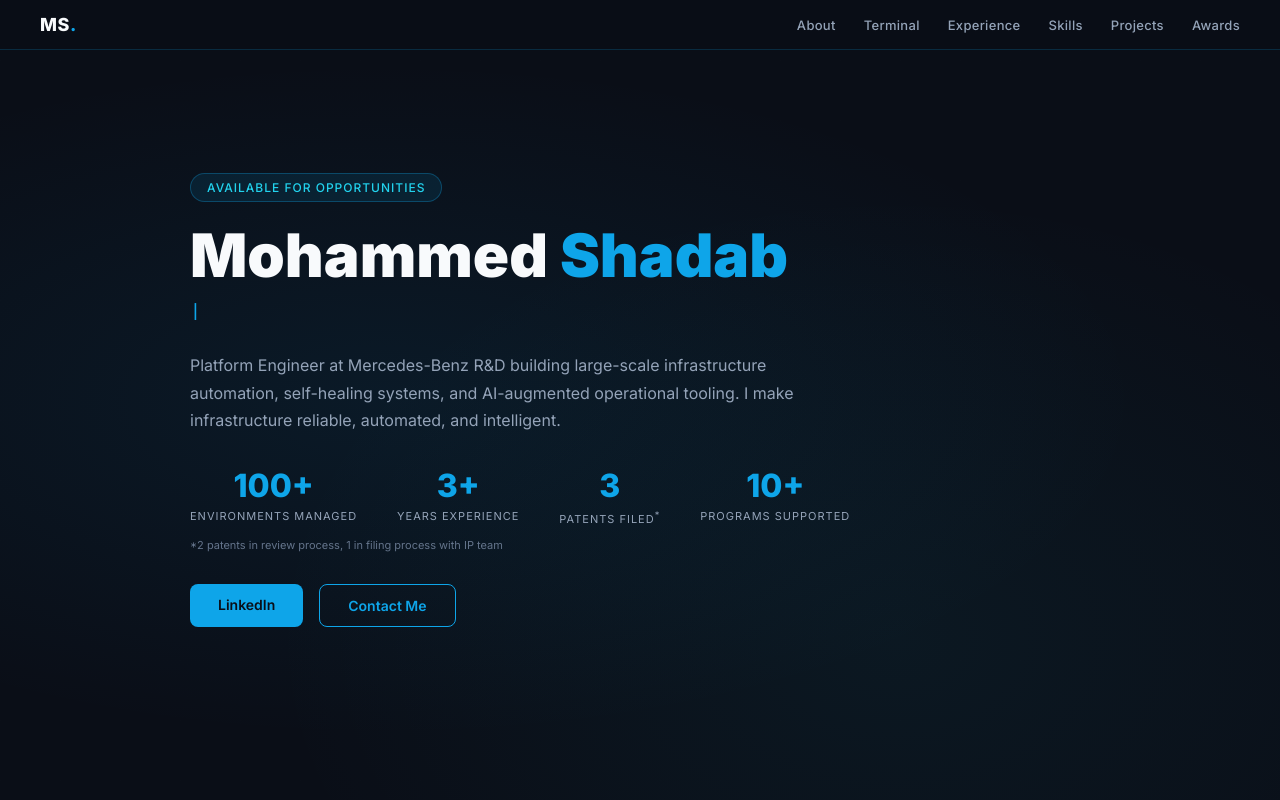
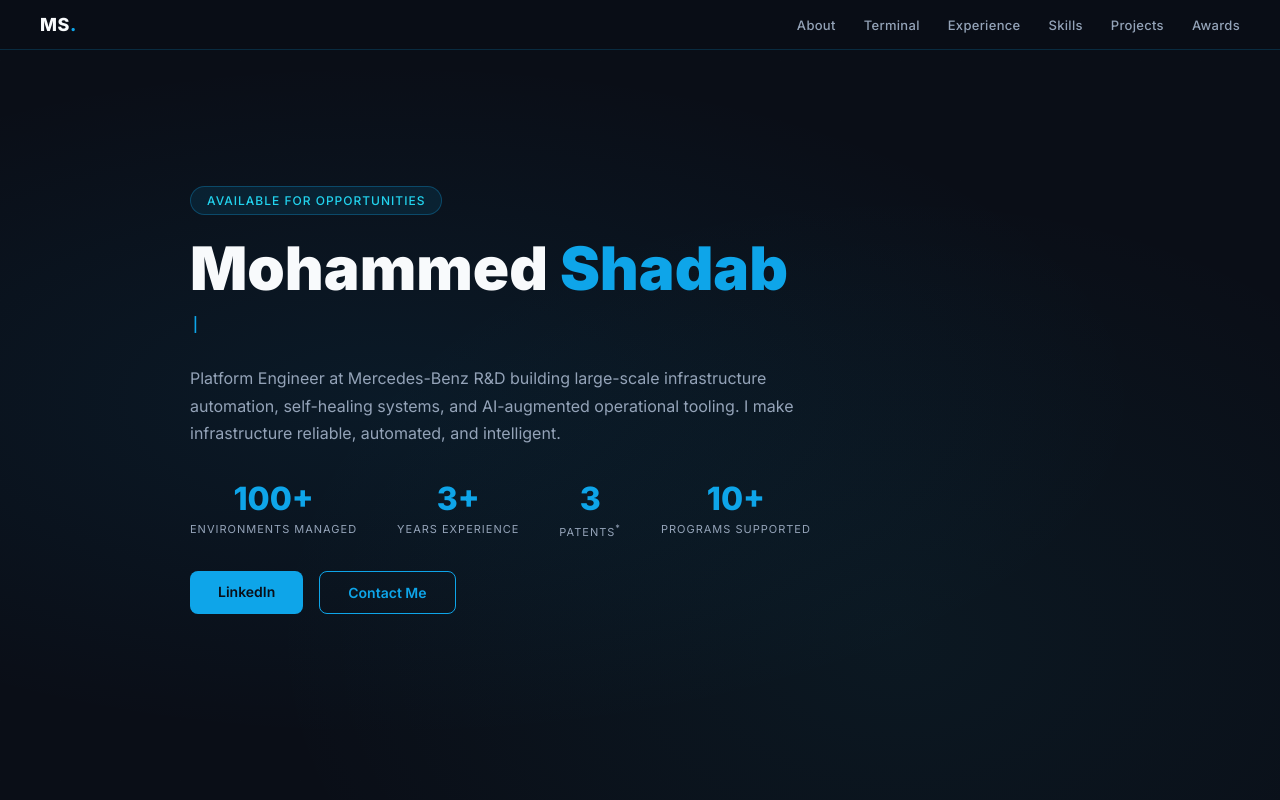
Before and after one commit to MSHADAB-5/portfolio, a plain HTML site: page index.html in a window 1280 px wide. Shown: the top 800 px of the page. Drawn offline with Linux system fonts and the light colour scheme.

Commit message:
Patents: remove footnote, show 3 Patents* in hero, details in projects card

```diff
--- a/index.html
+++ b/index.html
@@ -280,10 +280,9 @@
         <div class="hero-stats">
             <div class="stat"><div class="stat-num">100+</div><div class="stat-label">Environments Managed</div></div>
             <div class="stat"><div class="stat-num">3+</div><div class="stat-label">Years Experience</div></div>
-            <div class="stat"><div class="stat-num">3</div><div class="stat-label">Patents Filed<sup>*</sup></div></div>
+            <div class="stat"><div class="stat-num">3</div><div class="stat-label">Patents<sup>*</sup></div></div>
             <div class="stat"><div class="stat-num">10+</div><div class="stat-label">Programs Supported</div></div>
         </div>
-        <p style="font-size: 11px; color: #64748b; margin-top: 12px;">*2 patents in review process, 1 in filing process with IP team</p>
         <div class="hero-links">
             <a href="https://www.linkedin.com/in/-mshadab" target="_blank" class="btn-primary">LinkedIn</a>
             <a href="#" class="btn-outline" onclick="openContactModal(event)">Contact Me</a>
@@ -460,7 +459,7 @@
         <div class="project-card" style="grid-column: 1 / -1;">
             <div class="project-icon">&#11088;</div>
             <div class="project-title">Patents & Innovation SPOC</div>
-            <div class="project-desc">Department-level Innovation SPOC driving AI/automation adoption across teams. Conduct ideation workshops, mentor engineers on innovation practices, and manage the patent filing pipeline.</div>
+            <div class="project-desc">Department-level Innovation SPOC driving AI/automation adoption across teams. 3 patents filed — 2 in review process, 1 in filing process with IP team. Conduct ideation workshops, mentor engineers on innovation practices, and manage the patent filing pipeline.</div>
             <div class="project-tags"><span class="project-tag">Patents</span><span class="project-tag">Innovation</span><span class="project-tag">Mentoring</span><span class="project-tag">Workshops</span><span class="project-tag">AI Adoption</span></div>
         </div>
     </div>
```
